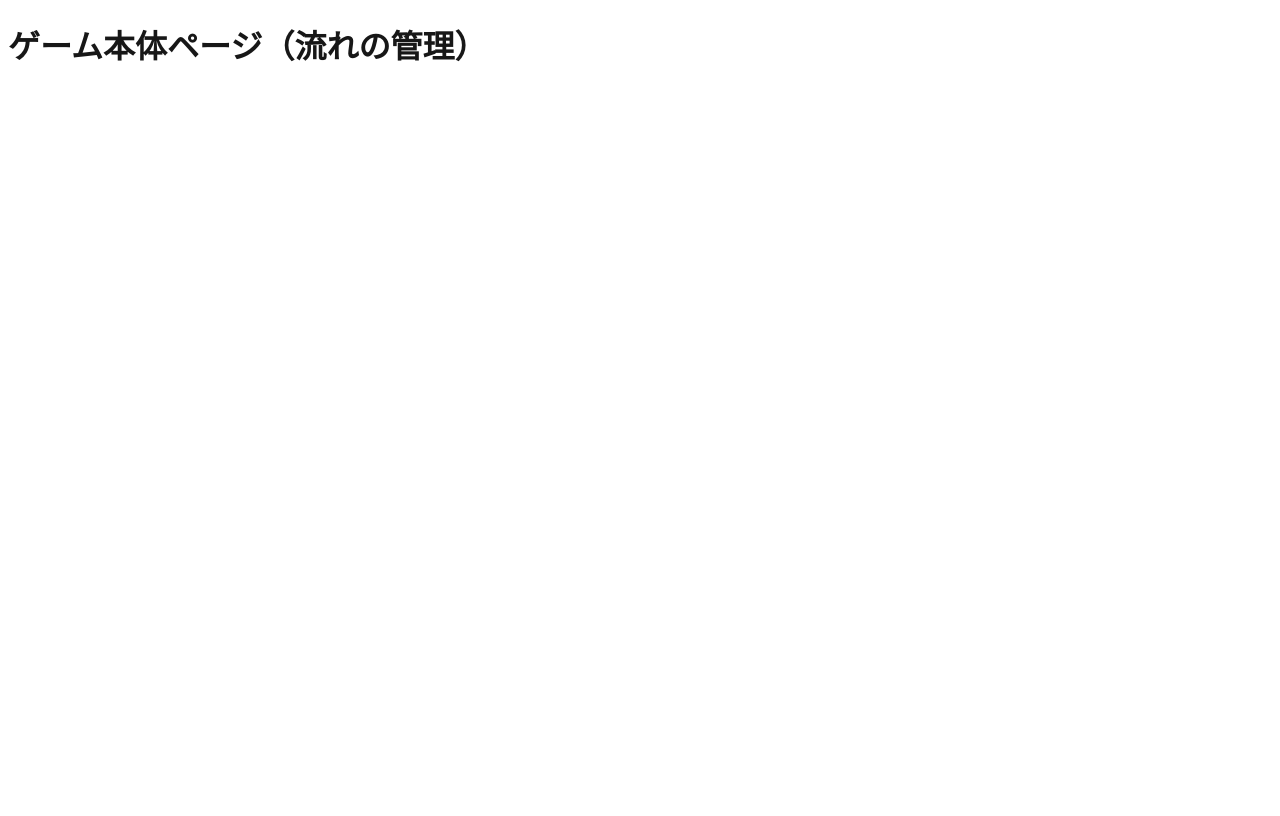
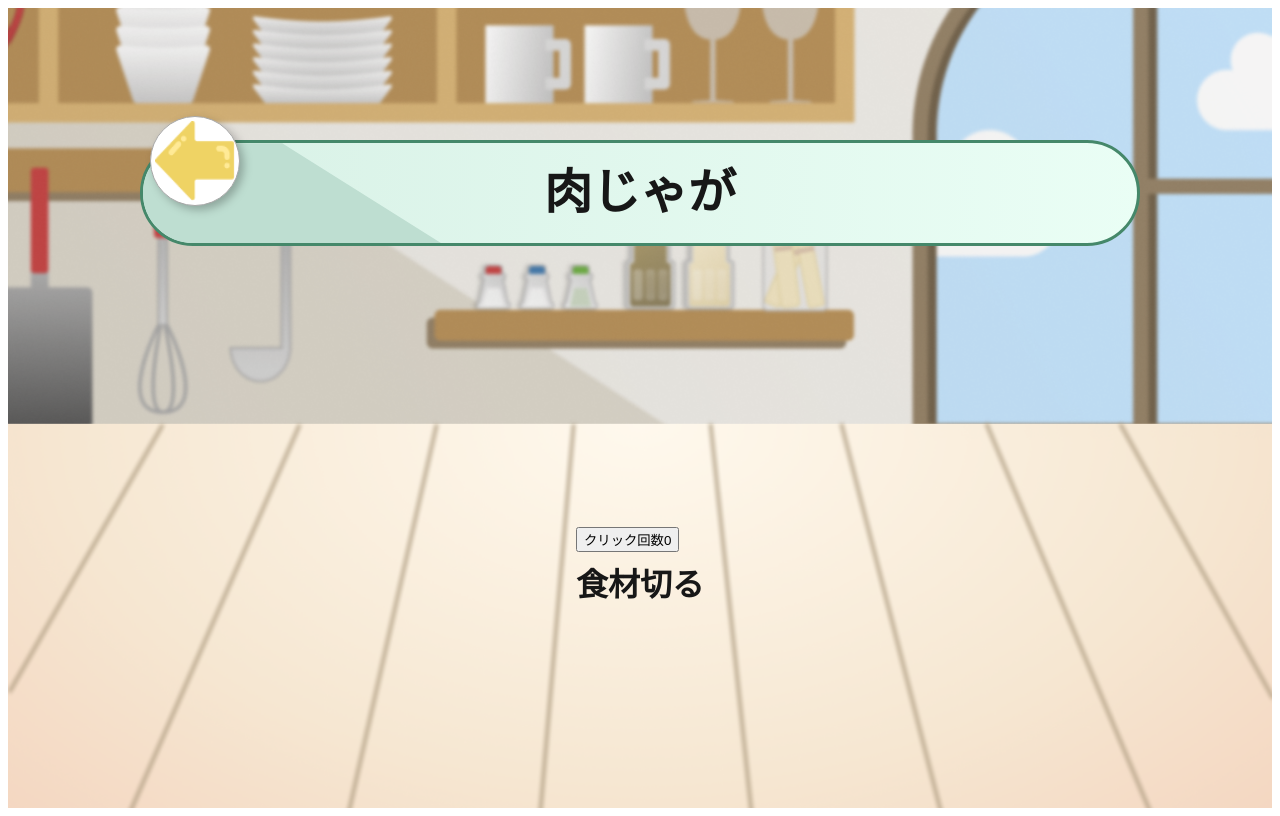
Before and after one commit to kanayakaisei/cooking_game, a Next.js app: page /game in a window 1280 px wide. Built offline with nearby package versions, Linux system fonts and the light colour scheme.

Commit message:
feat_ゲーム画面

```diff
--- a/app/game/page.module.css
+++ b/app/game/page.module.css
@@ -0,0 +1,64 @@
+.mainVisual {
+    width: 100%;
+    height: 100vh;
+    background: no-repeat url(../../public/image/mainVisual.jpeg) center center /cover;
+    overflow: hidden;
+}
+
+.Wrapper {
+    display: flex;
+    flex-direction: column;
+    align-items: center;
+    gap: 330px;
+}
+
+.titleWrap {
+    position: relative;
+    width: 1000px;
+    height: 100px;
+    margin: 100px auto 0;
+}
+
+.circle {
+    position: absolute;
+    top: 8px;
+    left: 10px;
+    width: 90px;
+    height: 90px;
+    background: #fff;
+    border-radius: 50%;
+    border: 0.5px solid #a7a7a7;
+    filter: drop-shadow(4px 4px 4px rgba(0, 0, 0, 0.25));
+    z-index: 1;
+    display: flex;
+    align-items: center;
+    justify-content: center;
+}
+
+.title {
+    position: relative;
+    font-size: 48px;
+    text-align: center;
+    line-height: 100px;
+    border-radius: 60px;
+    border: 3px solid #45886A;
+    background: linear-gradient(91deg, #D8F1E6 0%, #EBFFF6 107.38%);
+    overflow: hidden;
+}
+
+.title::before {
+    content: "";
+    position: absolute;
+    inset: 0;
+    background: #BEDED1;
+    clip-path:
+        polygon(0 0,
+            14% 0,
+            30% 100%,
+            0 100%);
+}
+
+.click {
+    position: relative;
+    top: -100px;
+}
--- a/app/game/page.tsx
+++ b/app/game/page.tsx
@@ -1,16 +1,67 @@
 "use client";
 import { useState } from "react";
 import styles from "./page.module.css";
+import Image from "next/image";
+import Link from "next/link";
 import Cut from "./components/CutStep/CutStep";
 import Mix from "./components/MixStep/MixStep";
 import Flip from "./components/FlipStep/FlipStep";
 
 
+
 const Game = () => {
+
+    const [step, setStep] = useState("cut");
+    const [count, setCount] = useState(0)
+
+    const newCount = count + 1;
+
+    const handle = () => {
+        if (step === "cut") {
+            setStep("mix");
+        } else if (step === "mix") {
+            setCount(newCount);
+            if (newCount >= 10) {
+                setStep("flip");
+            }
+        } else if (step === "flip") {
+            setStep("finish");
+        } else if (step === "finish") {
+            setStep("cut")
+        }
+    };
+
+
     return (
-        <div>
-            <h1>ゲーム本体ページ（流れの管理）</h1>
-        </div>
+        <>
+            <div className={styles.mainVisual}>
+                <div className={styles.Wrapper}>
+                    <div className={styles.titleWrap}>
+                        <button className={styles.circle}>
+                            <Image
+                                src="/image/arrow.png"
+                                width={80}
+                                height={80}
+                                alt="矢印"
+                                className={styles.arrow}
+                            />
+                        </button>
+                        <h1 className={styles.title}>肉じゃが</h1>
+                    </div>
+                    <div>
+                        {step === "cut" && <Cut />}
+                        {step === "mix" && <Mix />}
+                        {step === "flip" && <Flip />}
+                        {step === "finish" && <p>ゲーム完了！ (成功と失敗のページ切り替えをここで出来てるように) <Link href="/">戻る</Link > </p>}
+
+                        {step !== "finish" && (
+                            <button onClick={handle} className={styles.click}>クリック回数{count}</button>
+                        )}
+                    </div>
+                </div>
+            </div >
+
+        </>
     )
 }
 
```
